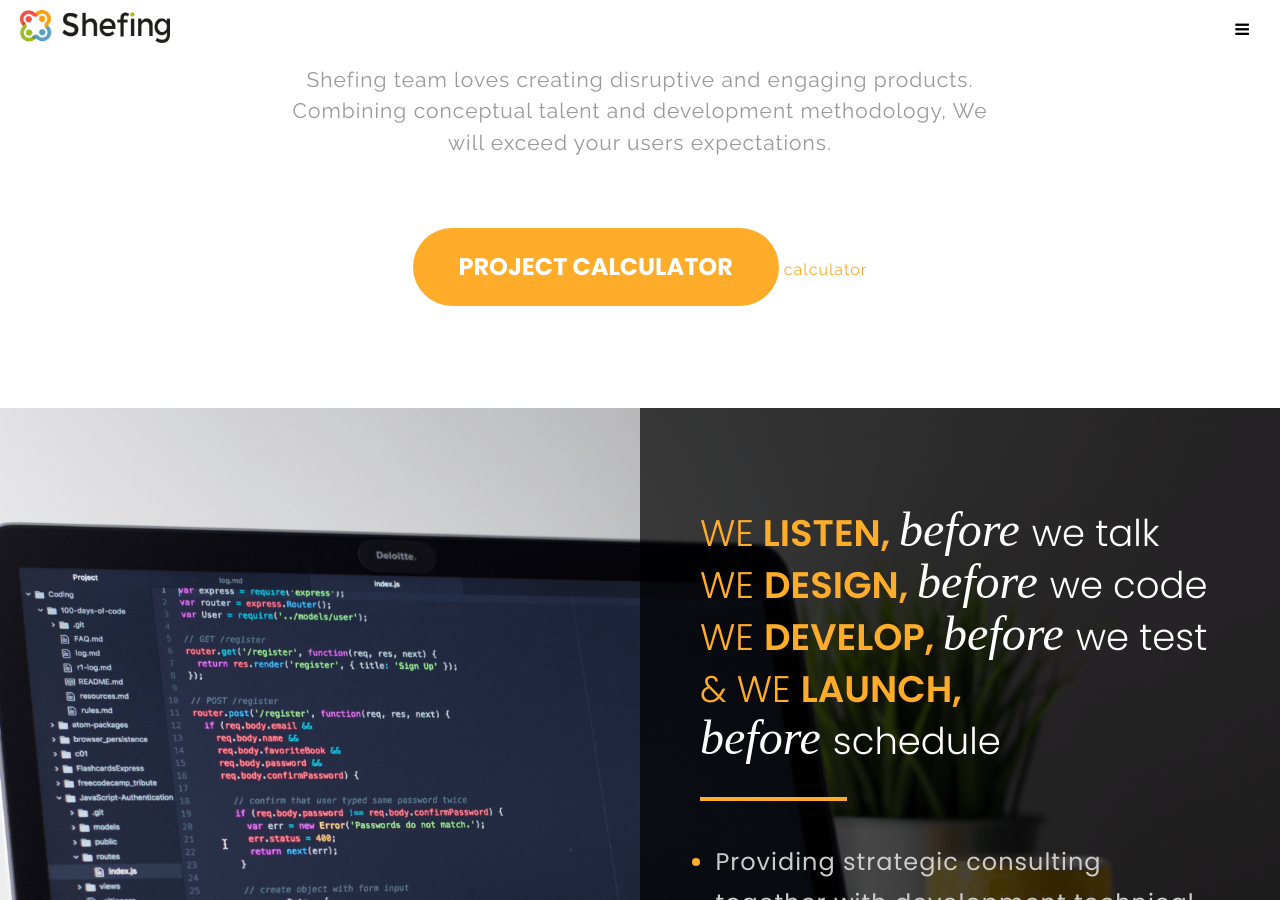
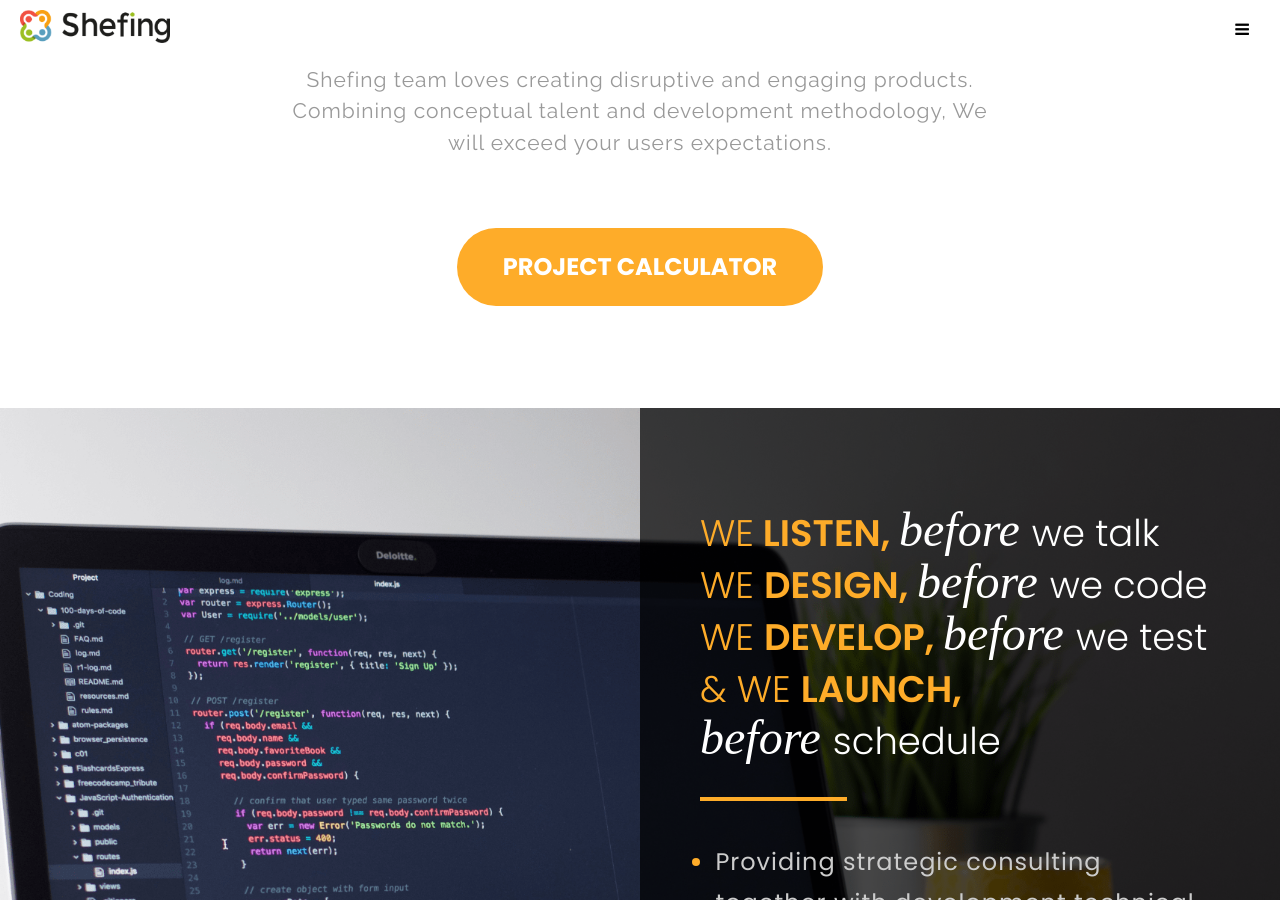
Before and after one commit to shefing/shefing.github.io, a Jekyll site: the page built from index.html, in a window 1280 px wide and 900 px high, scrolled down 1308 px. Built offline with Jekyll 4.4.1, drawn with Linux system fonts in a browser that asks for light colours.

Commit message:
fix project btn

```diff
--- a/index.html
+++ b/index.html
@@ -213,10 +213,11 @@
         <p class="small-title">Entrepreneur, ISV&nbspexecutive, Industry&nbspleader</p><br>
         <h2>Accelerate the digital transformation launching Mobile app and Web platform.</h2>
         <p class="big-size">Shefing team loves creating disruptive and engaging products. Combining conceptual talent and development methodology, We will exceed your users expectations.</p>
-        <div  class="projectBtn" onclick="openCalc()" ><p class="innertext" >Project Calculator</p> </div>
+        <!-- <div  class="projectBtn" onclick="openCalc()" ><p class="innertext" >Project Calculator</p> </div> -->
         <!-- <img src="{{ "/assets/images/logo-black.png" | relative_url }}" alt=""> -->
         <!-- <a href="{{ post.url | relative_url }}">ry!!!!!!!!!!</a> -->
-        <a href='{{ 'calculator' | relative_url }}'>calculator</a></div>
+
+        <a href='{{ 'calculator' | relative_url }}'>    <div  class="projectBtn" ><p class="innertext" >Project Calculator</p> </div> </a></div>
 
     </div>
     <!-- <div class="four spacing"></div> -->
```
